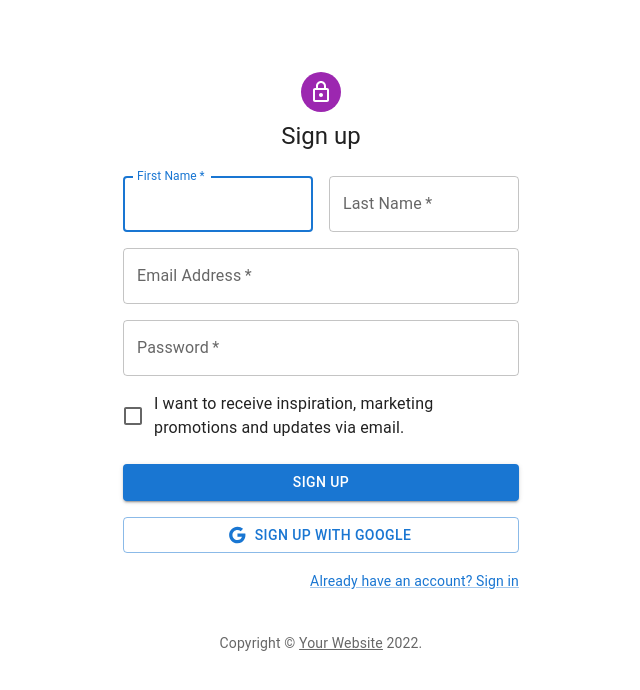
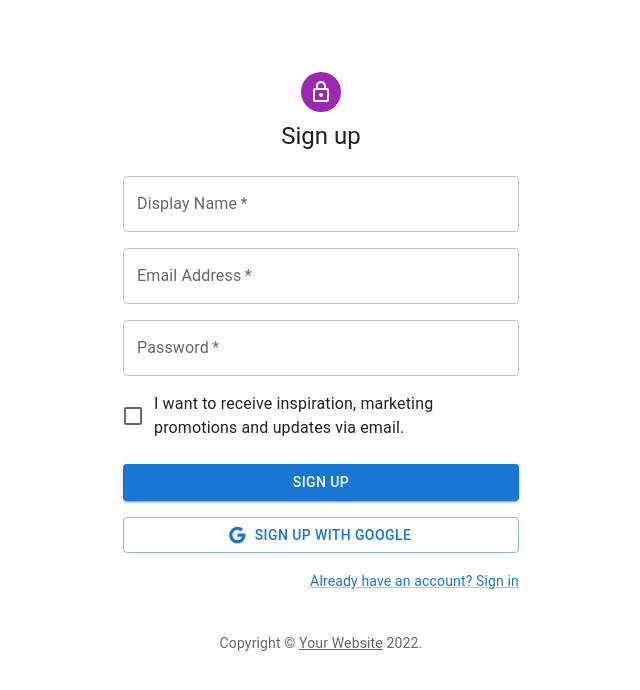
Before and after one commit to kolthahn97/Moodfluence, a React (Create React App) app: page /register in a window 1280 px wide. Shown: the top 690 px of the page, without its empty margins (319-959 px from the left). Built offline with nearby package versions, Linux system fonts and the light colour scheme.

Commit message:
Added notistack and allowed registering accounts
Notistack is an MUI recommended library that allows easily working with Snackbars from MUI.  This is how I intend to alert login/registration problems.

```diff
--- a/package.json
+++ b/package.json
@@ -11,6 +11,7 @@
     "@testing-library/react": "^13.3.0",
     "@testing-library/user-event": "^13.5.0",
     "firebase": "^9.9.3",
+    "notistack": "^2.0.5",
     "react": "^18.2.0",
     "react-dom": "^18.2.0",
     "react-router-dom": "^6.3.0",
--- /dev/null
+++ b/src/components/login/LoginConfig.js
@@ -0,0 +1,8 @@
+import Typography from '@mui/material/Typography'
+import Link from '@mui/material/Link'
+
+export const loginErrors = {
+    "auth/email-already-in-use":<Typography>Email already in use. Did you mean to <Link href='login' color="inherit" underline="hover">LOGIN</Link>?</Typography>,
+    "auth/too-many-requests":<Typography>Too many requests for account creation.  Please Wait...</Typography>,
+    "auth/invalid-email":<Typography>The email is invalid</Typography>,
+}
--- a/src/firebase-config.js
+++ b/src/firebase-config.js
@@ -1,5 +1,5 @@
 import { initializeApp } from 'firebase/app'
-import { getAuth, createUserWithEmailAndPassword } from 'firebase/auth'
+import { getAuth } from 'firebase/auth'
 
 const firebaseConfig = {
   apiKey: "AIzaSyAPJIrNzI2OfX8t69idxAsSX8476XrzTTM",
@@ -13,4 +13,4 @@ const firebaseConfig = {
 
 const firebaseApp = initializeApp(firebaseConfig)
 
-const auth = getAuth(firebaseConfig)
+export const firebaseAuth = getAuth(firebaseApp)
--- a/src/index.js
+++ b/src/index.js
@@ -6,9 +6,11 @@ import Register from 'pages/register/Register'
 import Login from 'pages/login/Login'
 import reportWebVitals from './reportWebVitals'
 import { BrowserRouter, Routes, Route } from 'react-router-dom'
+import { SnackbarProvider } from 'notistack'
 
 const root = ReactDOM.createRoot(document.getElementById('root'))
 root.render(
+  <SnackbarProvider preventDuplicate>
     <BrowserRouter>
       <Routes>
         <Route path='/' element={<App />} />
@@ -16,6 +18,7 @@ root.render(
         <Route path='login' element={<Login />} />
       </Routes>
     </BrowserRouter>
+  </SnackbarProvider>
 );
 
 // If you want to start measuring performance in your app, pass a function
--- a/src/pages/register/Register.js
+++ b/src/pages/register/Register.js
@@ -1,35 +1,46 @@
-import './Register.scss';
-import * as React from 'react';
-import Avatar from '@mui/material/Avatar';
-import Button from '@mui/material/Button';
-import CssBaseline from '@mui/material/CssBaseline';
-import TextField from '@mui/material/TextField';
-import FormControlLabel from '@mui/material/FormControlLabel';
-import Checkbox from '@mui/material/Checkbox';
-import Link from '@mui/material/Link';
-import Grid from '@mui/material/Grid';
-import Box from '@mui/material/Box';
-import LockOutlinedIcon from '@mui/icons-material/LockOutlined';
-import GoogleIcon from '@mui/icons-material/Google';
-import Typography from '@mui/material/Typography';
-import Container from '@mui/material/Container';
-import Copyright from 'components/login/Copyright';
-import { createTheme, ThemeProvider } from '@mui/material/styles';
+import './Register.scss'
+import * as React from 'react'
+import Avatar from '@mui/material/Avatar'
+import Button from '@mui/material/Button'
+import CssBaseline from '@mui/material/CssBaseline'
+import TextField from '@mui/material/TextField'
+import FormControlLabel from '@mui/material/FormControlLabel'
+import Checkbox from '@mui/material/Checkbox'
+import Link from '@mui/material/Link'
+import Grid from '@mui/material/Grid'
+import Box from '@mui/material/Box'
+import LockOutlinedIcon from '@mui/icons-material/LockOutlined'
+import GoogleIcon from '@mui/icons-material/Google'
+import Typography from '@mui/material/Typography'
+import Container from '@mui/material/Container'
+import Copyright from 'components/login/Copyright'
+import { loginErrors } from 'components/login/LoginConfig'
+import { firebaseAuth } from 'firebase-config'
+import { createUserWithEmailAndPassword, updateProfile } from 'firebase/auth'
+import { createTheme, ThemeProvider } from '@mui/material/styles'
+import { useSnackbar } from 'notistack'
 
-const theme = createTheme();
+const theme = createTheme()
 
 export default function Register() {
+  const { enqueueSnackbar, closeSnackbar } = useSnackbar()
+
+  function errors(code, message) {
+    console.log(code + " " + message)
+    enqueueSnackbar(loginErrors[code] || message, { autoHideDuration: 8000, variant: 'error' })
+    return
+  }
+
   const handleSubmit = (event) => {
-    event.preventDefault();
-    const data = new FormData(event.currentTarget);
-    console.log({
-      firstName: data.get('firstName'),
-      lastName: data.get('lastName'),
-      email: data.get('email'),
-      password: data.get('password'),
-      allowExtraEmails: data.get('allowExtraEmails')
-    });
-  };
+    event.preventDefault()
+    const data = new FormData(event.currentTarget)
+    createUserWithEmailAndPassword(firebaseAuth, data.get('email'), data.get('password')).then((userCredential) => {
+      const user = userCredential.user
+      updateProfile(user, {
+        displayName:data.get('displayName')
+      }).then(() => {console.log(user)}).catch((error) => errors(error.code, error.message))
+    }).catch((error) => {errors(error.code, error.message)});
+  }
 
   return (
     <ThemeProvider theme={theme}>
@@ -49,27 +60,16 @@ export default function Register() {
           <Typography component='h1' variant='h5'>
             Sign up
           </Typography>
-          <Box component='form' noValidate onSubmit={handleSubmit} sx={{ mt: 3 }}>
+          <Box component='form' onSubmit={handleSubmit} sx={{ mt: 3 }}>
             <Grid container spacing={2}>
-              <Grid item xs={12} sm={6}>
-                <TextField
-                  autoComplete='given-name'
-                  name='firstName'
-                  required
-                  fullWidth
-                  id='firstName'
-                  label='First Name'
-                  autoFocus
-                />
-              </Grid>
-              <Grid item xs={12} sm={6}>
+              <Grid item xs={12}>
                 <TextField
                   required
                   fullWidth
-                  id='lastName'
-                  label='Last Name'
-                  name='lastName'
-                  autoComplete='family-name'
+                  name='displayName'
+                  label='Display Name'
+                  id='displayName'
+                  autocomplete='display-name'
                 />
               </Grid>
               <Grid item xs={12}>
@@ -129,5 +129,5 @@ export default function Register() {
         <Copyright sx={{ mt: 5 }} />
       </Container>
     </ThemeProvider>
-  );
+  )
 }
```
Also changed, not shown: src/pages/login/Login.js (+22 -22 lines). Lines whose indentation alone changed are shown as unchanged.
